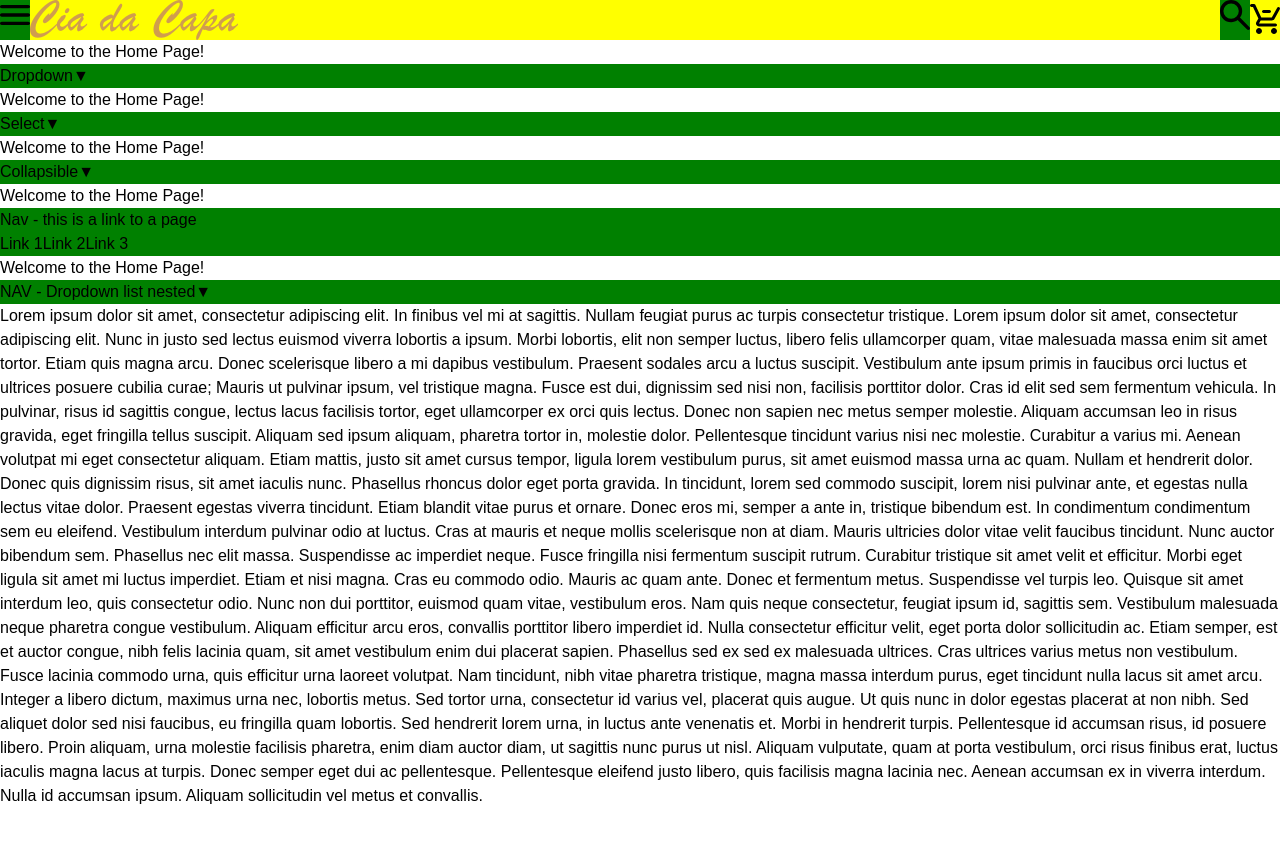
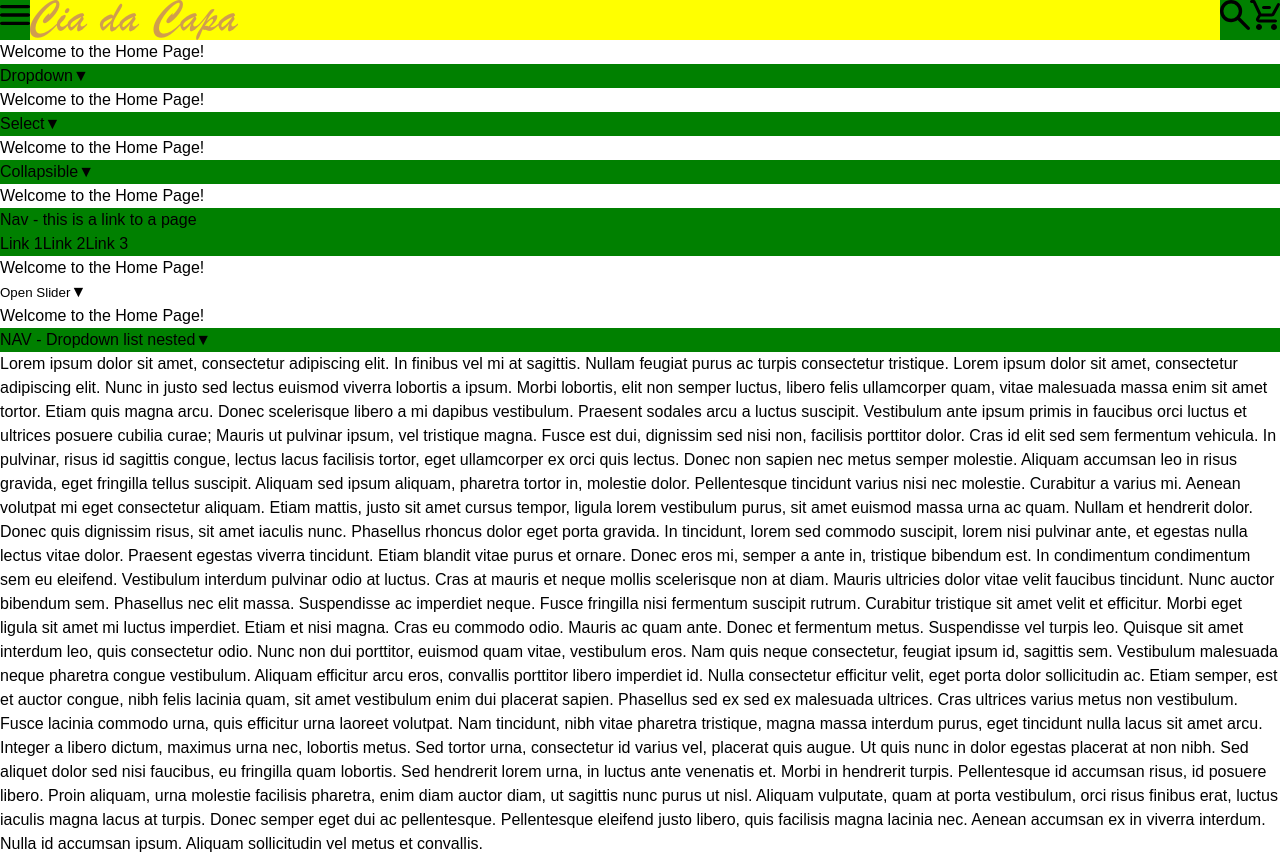
Before and after one commit to MichelArendt/Cia-da-Capa, a React app in the folder frontend/: page / in a window 1280 px wide. Built offline with nearby package versions, Linux system fonts and the light colour scheme; no server answers.

Commit message:
SmartContent new slider type and moved SmartContent CSS to a separate file.

```diff
--- a/frontend/src/components/shared/ContentLoader.tsx
+++ b/frontend/src/components/shared/ContentLoader.tsx
@@ -60,6 +60,7 @@ const ContentLoader = <T,>(props: ContentLoaderProps<T>) => {
             setInternalStatus(ContentLoaderStatus.EMPTY);
           }
         } catch (error) {
+          // console.error('Passed:', fetchData);
           console.error('Error fetching data:', error);
           // Error occurred while fetching data
           setInternalStatus(ContentLoaderStatus.EMPTY);
--- a/frontend/src/components/shared/SmartContent.tsx
+++ b/frontend/src/components/shared/SmartContent.tsx
@@ -8,6 +8,7 @@ export enum SmartContentType {
   Select = 'select',
   Collapsible = 'collapsible',
   List = 'list',
+  Slider = 'slider',
 }
 
 // -------------------------
@@ -22,6 +23,8 @@ interface SmartContentContextProps {
   closeOverlay: () => void;
   contentType: SmartContentType;
   fullScreenOnMobile: boolean;
+  alwaysOverlay: boolean; // Added to handle always overlay content
+  slideDirection?: 'left' | 'right' | 'top' | 'bottom'; // Direction for Slider
 }
 
 // Create the context
@@ -35,7 +38,8 @@ const SmartContentContext = createContext<SmartContentContextProps | undefined>(
 interface SmartContentProps {
   contentType: SmartContentType;
   defaultOpen?: boolean;
-  label: ReactNode;
+  label?: ReactNode; // Optional label
+  slideDirection?: 'left' | 'right' | 'top' | 'bottom'; // Direction for Slider
   children: ReactNode;
   className?: string;
 }
@@ -44,6 +48,7 @@ interface SmartContentProps {
 const SmartContent: FC<SmartContentProps> = ({
   contentType,
   defaultOpen = false,
+  slideDirection = 'right', // Default slide direction
   children,
   className = '',
 }) => {
@@ -70,6 +75,9 @@ const SmartContent: FC<SmartContentProps> = ({
     contentType === SmartContentType.Dropdown ||
     contentType === SmartContentType.Select;
 
+  // Determine if the content should always overlay (e.g., for Slider)
+  const alwaysOverlay = contentType === SmartContentType.Slider;
+
   // Context value to provide to child components
   const contextValue = {
     isOpen,
@@ -78,6 +86,8 @@ const SmartContent: FC<SmartContentProps> = ({
     openOverlay,
     contentType,
     fullScreenOnMobile,
+    alwaysOverlay,
+    slideDirection,
   };
 
   // Generate class names for the smart-content container
@@ -99,7 +109,7 @@ const SmartContent: FC<SmartContentProps> = ({
 
 // Interface for SmartContentHeader props
 interface SmartContentHeaderProps {
-  hideDropdownArrow: boolean;
+  hideDropdownArrow?: boolean;
   children: ReactNode;
   className?: string;
 }
@@ -128,7 +138,6 @@ export const SmartContentHeader: FC<SmartContentHeaderProps> = ({
   const clickHandler = () => {
     if (contentType === SmartContentType.Collapsible) {
       toggleOverlay();
-      console.log(isOpen)
     } else {
       openOverlay();
     }
@@ -166,7 +175,7 @@ export const SmartContentHeader: FC<SmartContentHeaderProps> = ({
     >
       {children}
 
-      {/* Display the indicator if the header is clickable */}
+      {/* Display the indicator if the header is clickable and hideDropdownArrow is false */}
       {isClickable && !hideDropdownArrow && (
         <span className={indicatorClass} aria-hidden="true">
           ▼
@@ -177,22 +186,8 @@ export const SmartContentHeader: FC<SmartContentHeaderProps> = ({
 };
 
 // -------------------------
-// BODY WRAPPER COMPONENT
+// BODY component
 // -------------------------
-interface SmartContentContainerProps {
-  children: ReactNode;
-  className?: string;
-}
-
-const SmartContentContainer: FC<SmartContentContainerProps> = ({ children, className = '' }) => {
-  return <div className={`smart-content__container ${className}`}>{children}</div>;
-};
-
-
-// -------------------------
-// BODY COMPONENT
-// -------------------------
-
 
 // Interface for SmartContentBody props
 interface SmartContentBodyProps {
@@ -221,22 +216,25 @@ export const SmartContentBody: FC<SmartContentBodyProps> = ({
     isOpen,
     fullScreenOnMobile,
     closeOverlay,
+    alwaysOverlay,
+    slideDirection,
   } = context;
 
   // Determine if the content is collapsible
   const isCollapsible = contentType === SmartContentType.Collapsible;
 
   // Determine if we need to wrap the content (for collapsible or overlay content)
-  const needsWrapper = isCollapsible || fullScreenOnMobile;
+  const needsWrapper = isCollapsible || fullScreenOnMobile || alwaysOverlay;
 
   // Generate class names for the outer wrapper
   const outerClass = classNames(
     'smart-content__wrapper', // Base wrapper class
     {
-      [`smart-content__wrapper--${contentType}`]: isCollapsible || fullScreenOnMobile, // Modifier for content type
-      [`smart-content__wrapper--${contentType}--visible`]: isCollapsible && isOpen, // Visible state
-      'smart-content__overlay': fullScreenOnMobile, // Overlay class for full-screen content
-      'smart-content__overlay--visible': fullScreenOnMobile && isOpen, // Visible state
+      [`smart-content__wrapper--${contentType}`]: isCollapsible || fullScreenOnMobile || alwaysOverlay, // Modifier for content type
+      [`smart-content__wrapper--${contentType}--visible`]: (isCollapsible || alwaysOverlay) && isOpen, // Visible state
+      'smart-content__overlay': fullScreenOnMobile || alwaysOverlay, // Overlay class for full-screen content
+      'smart-content__overlay--visible': (fullScreenOnMobile || alwaysOverlay) && isOpen, // Visible state
+      [`smart-content__slider--${slideDirection}`]: contentType === SmartContentType.Slider, // Slide direction
     },
     className // Additional class names passed in props
   );
@@ -256,10 +254,10 @@ export const SmartContentBody: FC<SmartContentBodyProps> = ({
     return (
       <div
         className={outerClass}
-        onClick={fullScreenOnMobile ? handleOverlayClick : undefined}
+        onClick={fullScreenOnMobile || alwaysOverlay ? handleOverlayClick : undefined}
       >
         {/* Close button for overlay content */}
-        {fullScreenOnMobile && (
+        {(fullScreenOnMobile || alwaysOverlay) && (
           <button
             className="smart-content__close-button"
             onClick={closeOverlay}
@@ -271,7 +269,7 @@ export const SmartContentBody: FC<SmartContentBodyProps> = ({
         <div
           className={innerClass}
           onClick={
-            fullScreenOnMobile
+            fullScreenOnMobile || alwaysOverlay
               ? (e) => e.stopPropagation() // Prevent closing when clicking inside the content
               : undefined
           }
--- a/frontend/src/layouts/Main.jsx
+++ b/frontend/src/layouts/Main.jsx
@@ -48,7 +48,7 @@ function Main() {
                 </Link>
               </SmartContentHeader>
               <SmartContentBody>
-                <ContentLoader fetchData={apiPublic.fetchProductCategories}>
+                <ContentLoader fetchData={apiPublic.products.listCategories}>
                     {(categories) => (
                       console.log(categories)
                     )}
@@ -74,9 +74,19 @@ function Main() {
               </SmartContentBody>
             </SmartContent>
 
-            <button>
+					  <SmartContent contentType={SmartContentType.Dropdown}>
+              <SmartContentHeader hideDropdownArrow={true}>
               <Svg type="remove_shopping_cart" sizes={[30,30]} />
-            </button>
+              </SmartContentHeader>
+              <SmartContentBody title='Carrinho de orçamento'>
+                1x pasta
+              </SmartContentBody>
+            </SmartContent>
+
+
+            {/* <button>
+              <Svg type="remove_shopping_cart" sizes={[30,30]} />
+            </button> */}
           </>
         }
       />
--- a/frontend/src/layouts/Manage.jsx
+++ b/frontend/src/layouts/Manage.jsx
@@ -75,7 +75,7 @@ function Manage() {
                 </Link>
               </SmartContentHeader>
               <SmartContentBody>
-                <ContentLoader fetchData={apiPublic.fetchProductCategories}>
+                <ContentLoader fetchData={apiPublic.products.listCategories}>
                     {(categories) => (
                       console.log(categories)
                     )}
--- a/frontend/src/pages/Home.jsx
+++ b/frontend/src/pages/Home.jsx
@@ -69,6 +69,18 @@ function Home() {
 
 
       <div>Welcome to the Home Page!</div>
+      <SmartContent contentType={SmartContentType.Slider} slideDirection="right">
+        <SmartContentHeader>
+          <button>Open Slider</button>
+        </SmartContentHeader>
+        <SmartContentBody title="My Slider">
+          {/* Slider content here */}
+          <p>This is the slider content.</p>
+        </SmartContentBody>
+      </SmartContent>
+
+
+      <div>Welcome to the Home Page!</div>
       <SmartContent
         contentType={SmartContentType.Dropdown}
       >
--- /dev/null
+++ b/frontend/src/styles/shared/_smart_content.scss
@@ -0,0 +1,165 @@
+
+@forward '_variables';
+@forward '_normalize';
+@forward '_colors';
+@forward '_typography';
+
+@use '_variables' as *;
+@use '_colors' as *;
+
+
+// ---------------------------
+// SMART CONTENT
+// ---------------------------
+.smart-content {
+}
+
+.smart-content--dropdown, .smart-content--select, .smart-content--collapsible, .smart-content--list {
+  background-color: green;
+}
+.smart-content__header {
+}
+.smart-content__body {
+  // background-color: green;
+}
+.smart-content__title {
+
+}
+
+.smart-content__wrapper {
+}
+
+// ---------------------------
+// Overlay
+// ---------------------------
+.smart-content__overlay {
+  position: fixed;
+  inset: 0; /* Full-screen overlay */
+  visibility: hidden;
+  opacity: 0;
+  transition: opacity 0.3s ease, visibility 0.3s ease;
+  // position: fixed;
+  // height: 100vh;
+  // width: 100vw;
+  // top: 0;
+  // left: 0;
+  display: flex;
+  align-items: center;
+  justify-content: center;
+  z-index: 999;
+  // visibility: hidden;
+  // opacity: 0;
+  background-color: orange;
+}
+
+.smart-content__overlay--visible {
+  visibility: visible;
+  opacity: 1;
+}
+
+/* Close button */
+.smart-content__close-button {
+  position: absolute;
+  top: 30px;
+  right: 30px;
+  background: none;
+  border: none;
+  font-size: 50px;
+  line-height: .5em;
+  cursor: pointer;
+}
+
+// ---------------------------
+// Indicator
+// ---------------------------
+.smart-content__indicator {
+  display: inline-block;
+}
+
+.smart-content__indicator--open {
+  transform: rotate(180deg);
+}
+
+.smart-content__indicator--closed {
+  transform: rotate(0deg);
+}
+
+// ---------------------------
+// Collapsible
+// ---------------------------
+.smart-content__wrapper--collapsible {
+  display: grid;
+  grid-template-rows: 0fr;
+
+  > .smart-content__body {
+    overflow: hidden;
+  }
+}
+
+.smart-content__wrapper--collapsible--visible {
+  grid-template-rows: 1fr;
+}
+
+
+// ---------------------------
+// Indicator
+// ---------------------------
+.smart-content__wrapper--slider {
+  /* Initial state of the slider */
+  visibility: hidden;
+  opacity: 0;
+  transition: transform 0.3s ease, opacity 0.3s ease, visibility 0.3s ease;
+}
+
+// ---------------------------
+// Slider
+// ---------------------------
+.smart-content__wrapper--slider--visible {
+  visibility: visible;
+  opacity: 1;
+}
+
+.smart-content__slider--left {
+  transform: translateX(-100%);
+}
+
+.smart-content__slider--left.smart-content__wrapper--slider--visible {
+  transform: translateX(0);
+}
+
+.smart-content__slider--right {
+  transform: translateX(100%);
+}
+
+.smart-content__slider--right.smart-content__wrapper--slider--visible {
+  transform: translateX(0);
+}
+
+.smart-content__slider--top {
+  transform: translateY(-100%);
+}
+
+.smart-content__slider--top.smart-content__wrapper--slider--visible {
+  transform: translateY(0);
+}
+
+.smart-content__slider--bottom {
+  transform: translateY(100%);
+}
+
+.smart-content__slider--bottom.smart-content__wrapper--slider--visible {
+  transform: translateY(0);
+}
+
+// .smart-content__body--dropdown, .smart-content__body--select {
+//   position: fixed;
+//   height: 100vh;
+//   width: 100vw;
+//   top: 0;
+//   left: 0;
+//   display: flex;
+//   flex-direction: column;
+//   display: flex;
+//   align-items: center;
+//   justify-content: center;
+// }
```
Also changed, not shown: frontend/src/styles/shared/shared.scss (+1 -100 lines).
